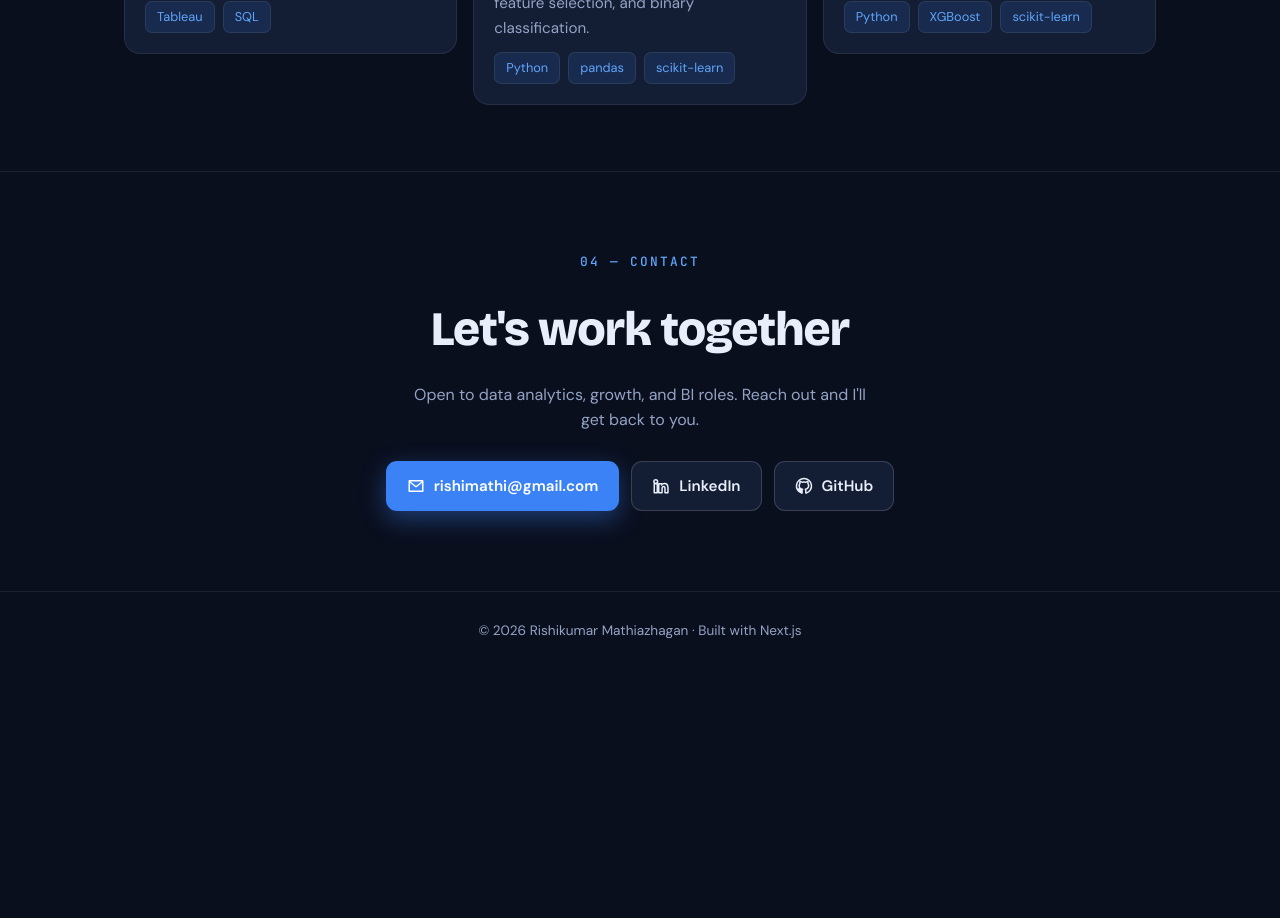
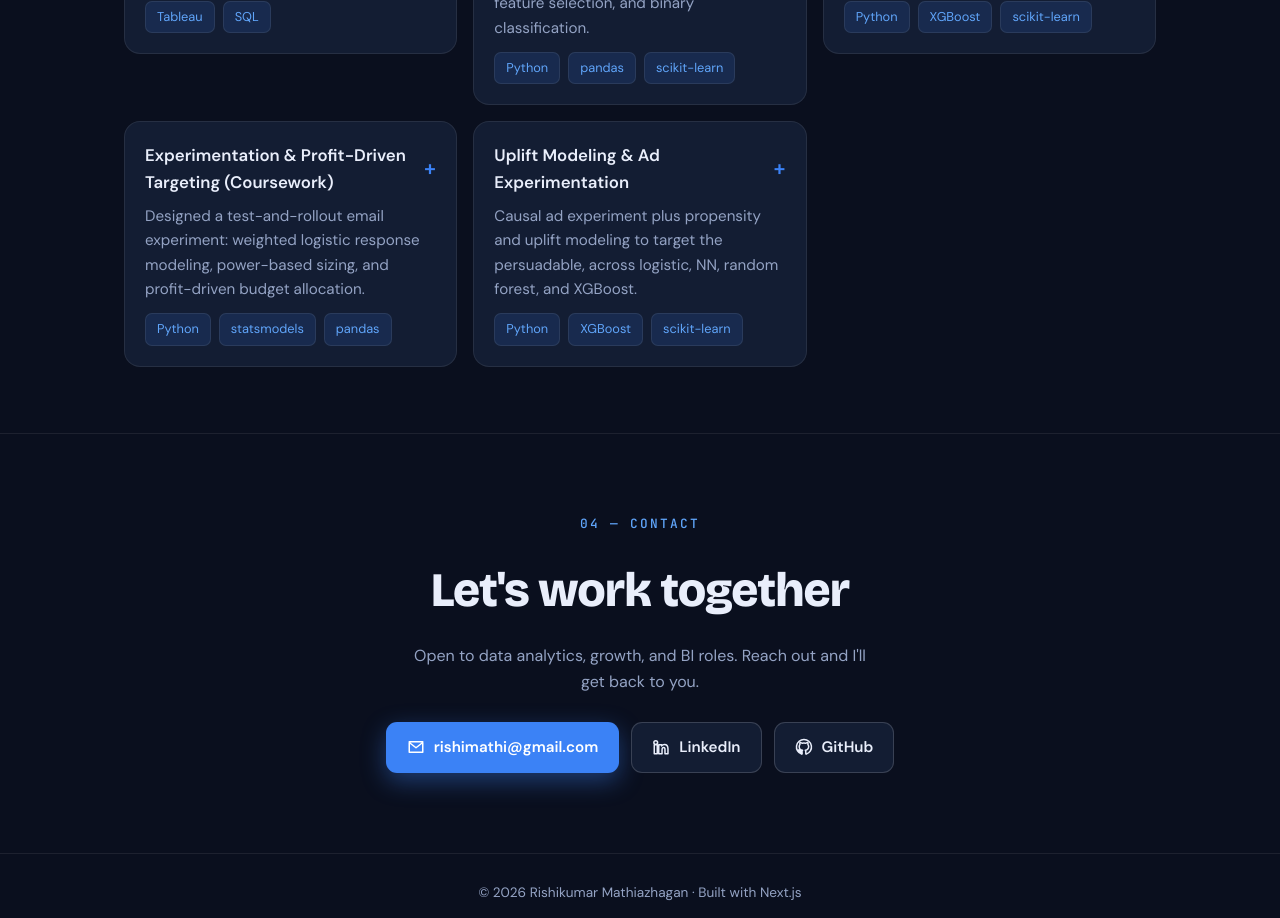
Before and after one commit to rishimathi2824/Portfolio, a Next.js app: page / in a window 1280 px wide. Shown: the part 3760-4678 px from the top of the page. Before the commit the page ends 4430 px from the top, so only its background shows below. Built offline with nearby package versions, Linux system fonts and the light colour scheme.

Commit message:
update new stuff

```diff
--- a/app/page.js
+++ b/app/page.js
@@ -224,6 +224,34 @@ const projects = [
       "Personalizing the message improved expected profit by ~14% over the best single message and ~24% over the random status quo, scaling to large absolute gains on a 5M-customer blast.",
     ],
     link: "https://github.com/rishimathi2824/Pentathlon-Personalization",
+  },
+
+  {
+    name: "Experimentation & Profit-Driven Targeting (Coursework)",
+    featured: false,
+    blurb: "Designed a test-and-rollout email experiment: weighted logistic response modeling, power-based sizing, and profit-driven budget allocation.",
+    stack: ["Python", "statsmodels", "pandas"],
+    tags: ["Python", "Statistics", "Growth"],
+    points: [
+      "Modeled credit-card offer response with a weighted logistic regression over product attributes and risk segments, predicting across the full design grid.",
+      "Sized a controlled test mailing with two-proportion power analysis, then blended pre-test and post-test predictions to cut uncertainty before committing budget.",
+      "Allocated the rollout in proportion to expected profit (response x lifetime value - cost) rather than raw response rate, favoring durable, higher-value customers.",
+    ],
+    link: "https://github.com/rishimathi2824/Profit-Driven-Targeting",
+  },
+
+  {
+    name: "Uplift Modeling & Ad Experimentation",
+    featured: false,
+    blurb: "Causal ad experiment plus propensity and uplift modeling to target the persuadable, across logistic, NN, random forest, and XGBoost.",
+    stack: ["Python", "XGBoost", "scikit-learn"],
+    tags: ["Python", "Machine Learning", "Growth"],
+    points: [
+      "Designed a 3-group control/treatment analysis to separate the ad's causal effect from the model's, lifting response from 5.7% to 21.5% and roughly doubling profit at fixed budget.",
+      "Built uplift models (treatment minus control) to target incremental buyers rather than likely buyers, worth ~$13.8K additional profit over a propensity approach on the best 30K of 120K customers.",
+      "Compared logistic regression, neural network, random forest, and XGBoost on gains, AUC, and incremental profit, and derived the profit-optimal targeting fraction from unit economics.",
+    ],
+    link: "https://github.com/rishimathi2824/Propensity-Uplift-Modeling",
   },
 ];
 
```
